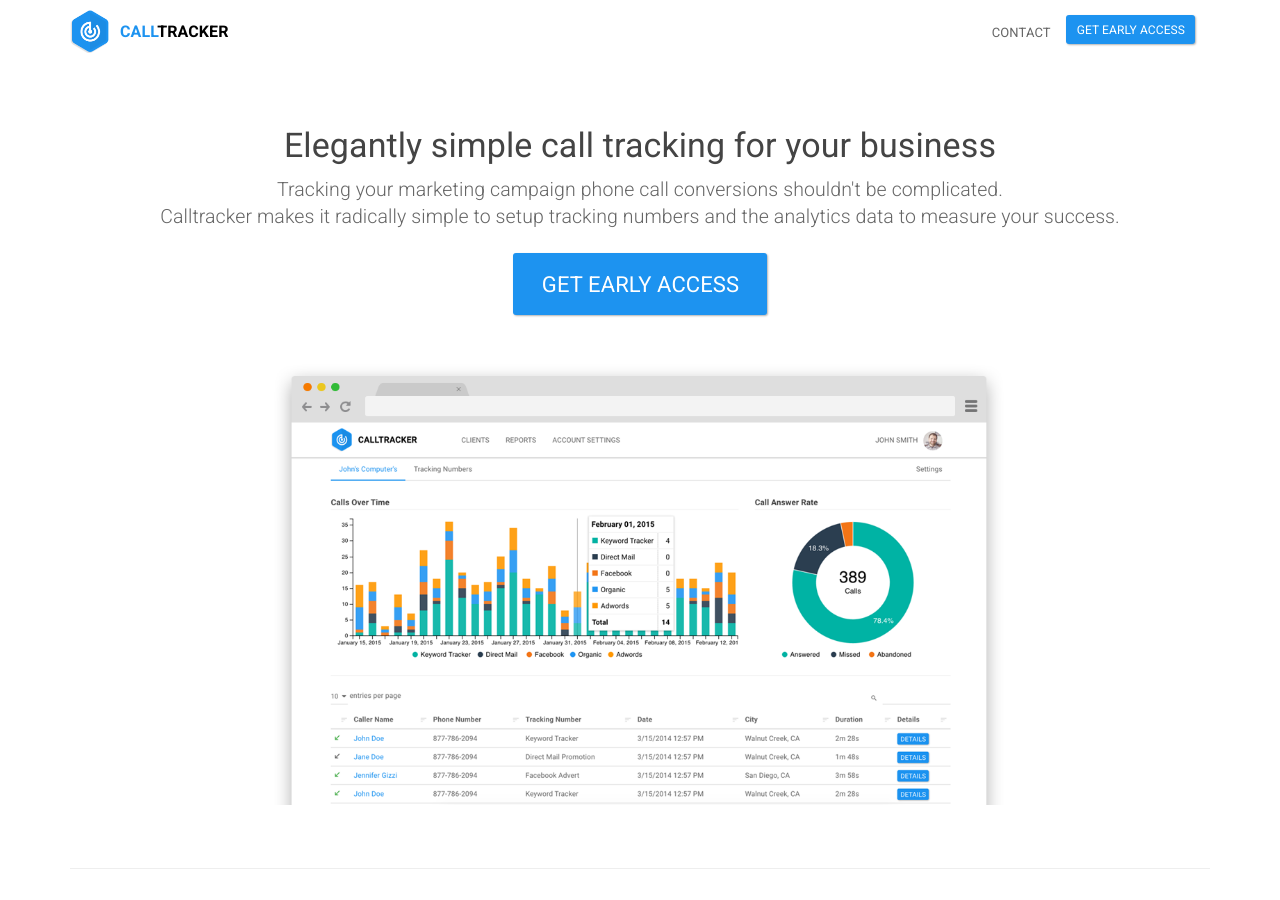
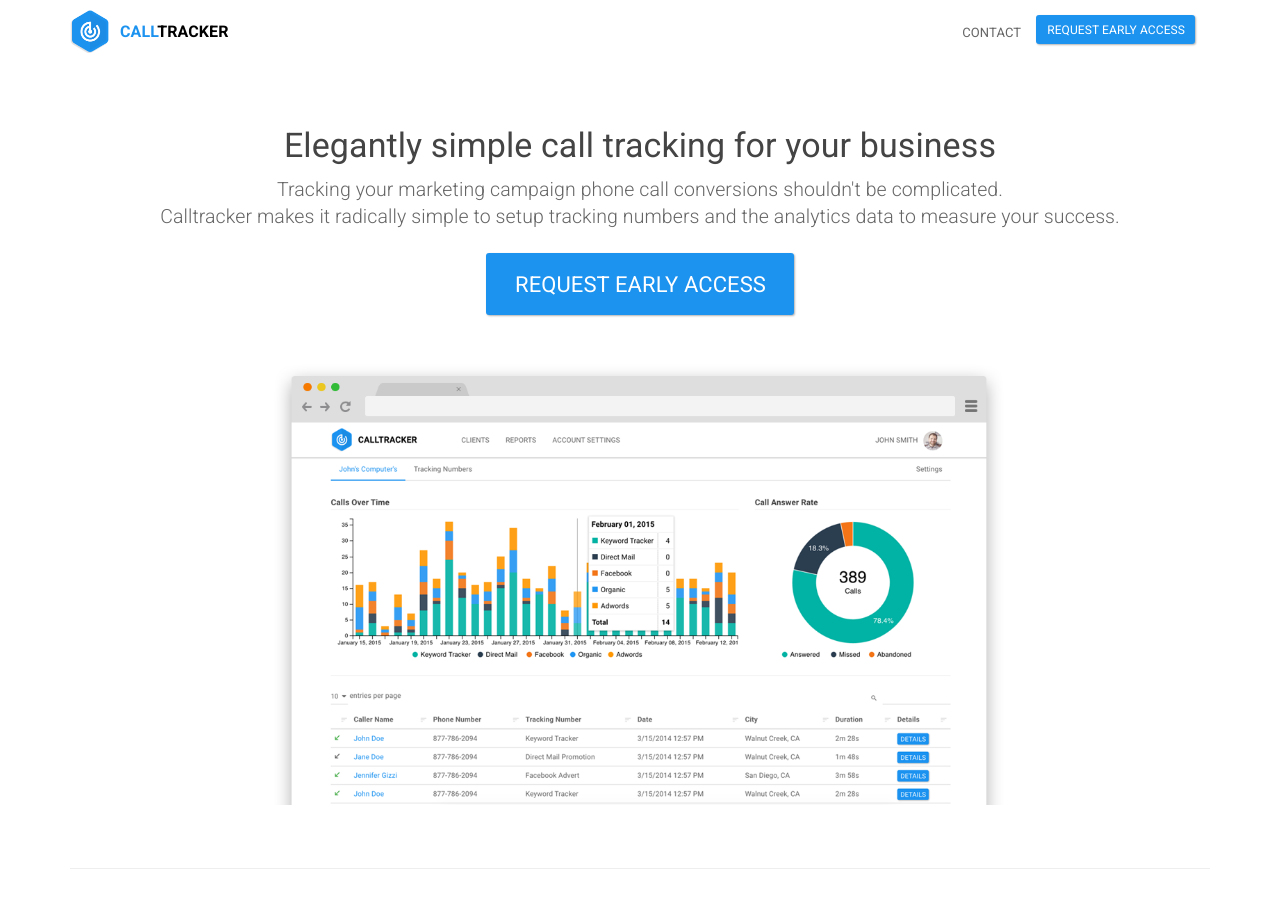
Before and after one commit to sumonst21/calltrackerio-site, a Jekyll site: the page built from index.html, in a window 1280 px wide and 900 px high. Built offline with Jekyll 4.4.1, drawn with Linux system fonts in a browser that asks for light colours.

Commit message:
update cta

```diff
--- a/_includes/header.html
+++ b/_includes/header.html
@@ -17,7 +17,7 @@
         <li><a href="contact.html">Contact</a></li>
         <li></li>
       </ul>
-       <a href="sign-up.html" class="btn btn-primary btn-sm pull-right m-t-15">Get Early Access</a>
+       <a href="sign-up.html" class="btn btn-primary btn-sm pull-right m-t-15">Request Early Access</a>
   </div>
 
     </div><!--/.nav-collapse -->
--- a/index.html
+++ b/index.html
@@ -14,7 +14,7 @@
 	      </a>
   		</div>
   		<div class="col-md-9 col-sm-12 text-right p-t-20">
-  			<p class="lead">Get insights for what makes your phone ring <a href="sign-up.html" class="btn btn-primary btn-sm">Get Early Accesss</a></p>
+  			<p class="lead">Get insights for what makes your phone ring <a href="sign-up.html" class="btn btn-primary btn-sm">Request Early Accesss</a></p>
   		</div>
   	</div>
   </div>
@@ -30,7 +30,7 @@
 		</div>
 		<div class="row">
 			<div class="col-md-6 col-md-offset-3 text-center">
-				<a href="sign-up.html" class="btn btn-xl btn-primary">Get Early Access</a>
+				<a href="sign-up.html" class="btn btn-xl btn-primary">Request Early Access</a>
 			</div>
 		</div>
 		<div class="row">
```
